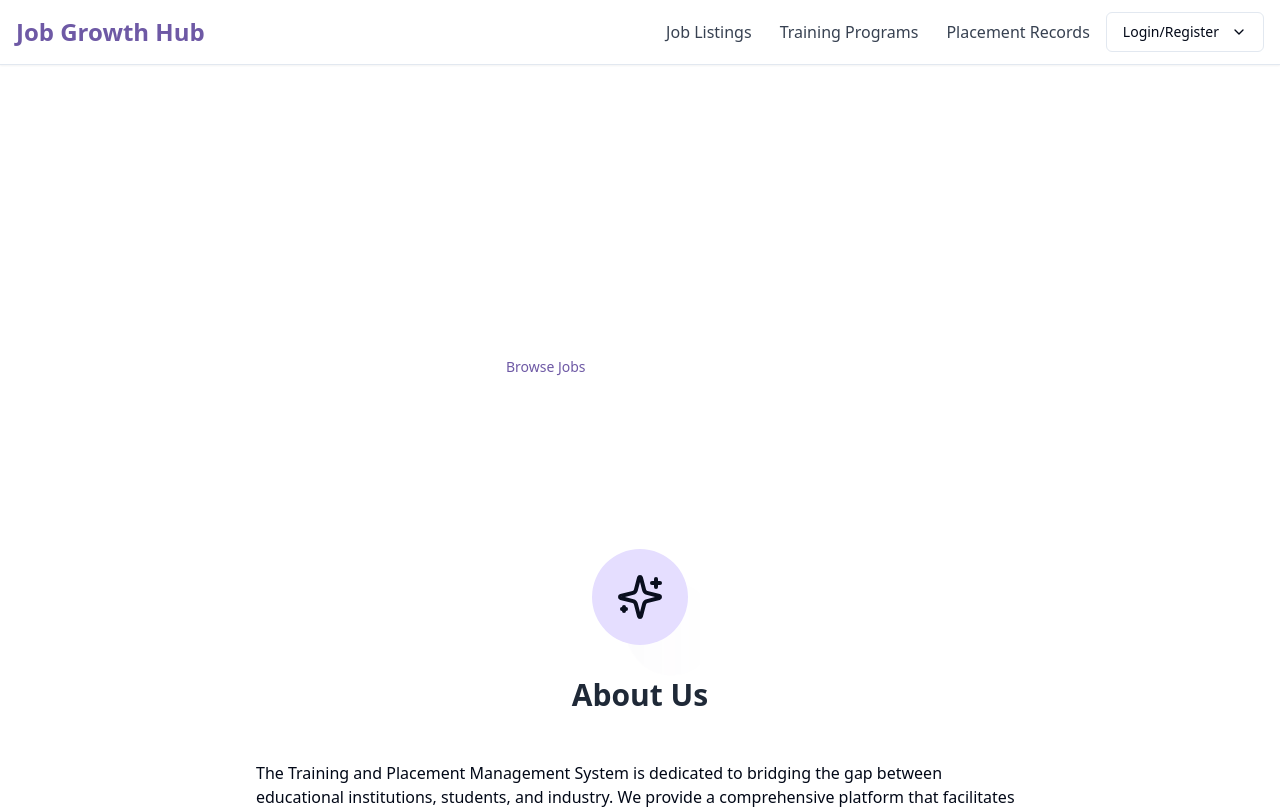
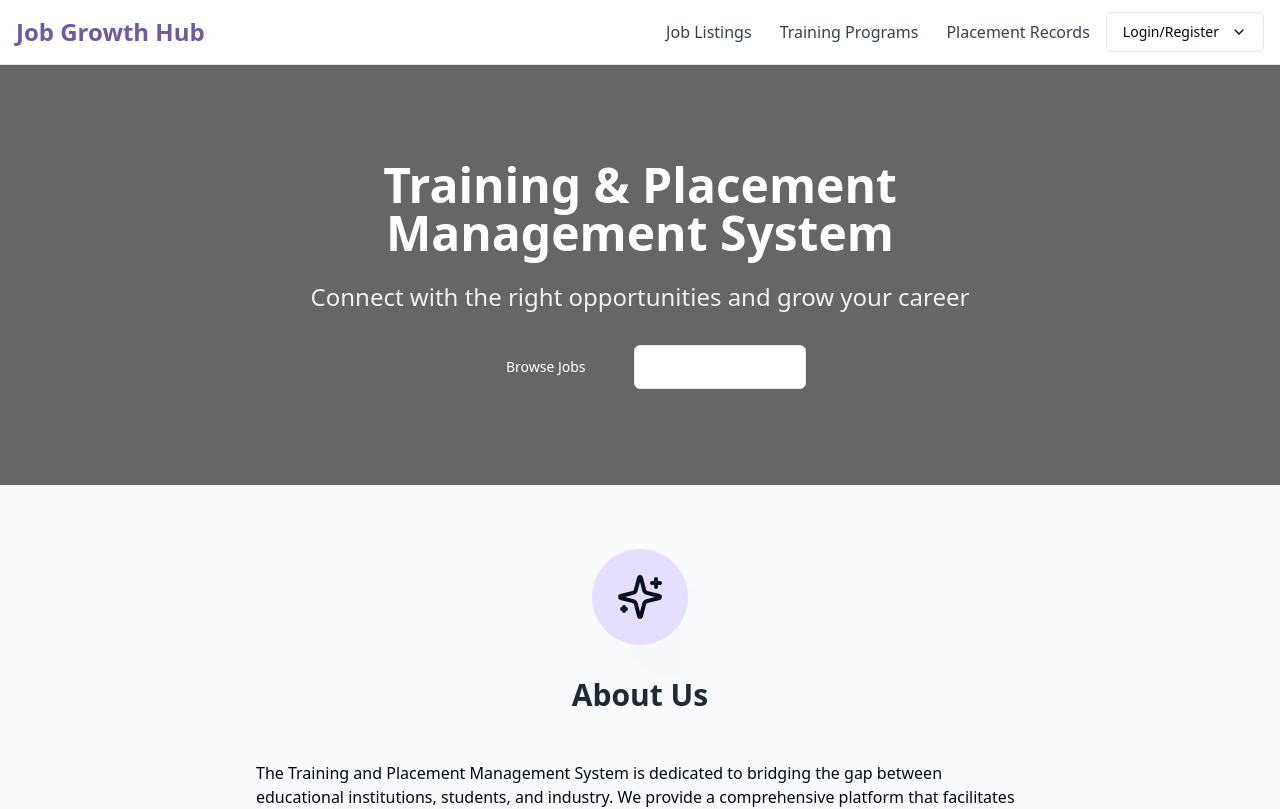
Before and after one commit to PranavVaish/Training-and-Placement-Management-System, a React (Vite) app: page / in a window 1280 px wide. Shown: the top 809 px of the page. Built offline with nearby package versions, Linux system fonts and the light colour scheme.

Commit message:
feat: Improve index page design
- Changed button background colors for better visibility.
- Added a background image to the index page.
- Removed extra space on the main page.

```diff
--- a/src/index.css
+++ b/src/index.css
@@ -1,7 +1,13 @@
-
 @tailwind base;
 @tailwind components;
 @tailwind utilities;
+
+/* Remove default margins and paddings */
+body, html {
+  margin: 0;
+  padding: 0;
+  overflow-x: hidden;
+}
 
 @layer base {
   :root {
--- a/src/pages/Index.tsx
+++ b/src/pages/Index.tsx
@@ -1,14 +1,21 @@
-
 import MainLayout from '@/components/layout/MainLayout';
 import { Link } from 'react-router-dom';
 import { ArrowRight, BookOpen, Calendar, GraduationCap, Users, Briefcase, Sparkles } from 'lucide-react';
 import { Button } from '@/components/ui/button';
+import backgroundImage from '@/assets/job-portal-bg.jpg';
 
 export default function Index() {
   return (
     <MainLayout>
-      {/* Hero Section */}
-      <section className="bg-gradient-to-r from-portal-DEFAULT to-portal-dark py-16 md:py-24 text-white">
+      {/* Hero Section with Background Image */}
+      <section
+        className="relative bg-cover bg-center py-16 md:py-24 text-white"
+        style={{
+          backgroundImage: `linear-gradient(rgba(0,0,0,0.6), rgba(0,0,0,0.6)), url(${backgroundImage})`,
+          backgroundSize: 'cover',
+          backgroundPosition: 'center'
+        }}
+      >
         <div className="container mx-auto px-4">
           <div className="max-w-3xl mx-auto text-center">
             <h1 className="text-3xl md:text-5xl font-bold mb-6">
@@ -18,10 +25,10 @@ export default function Index() {
               Connect with the right opportunities and grow your career
             </p>
             <div className="flex flex-wrap justify-center gap-4">
-              <Button asChild size="lg" className="bg-white text-portal-dark hover:bg-gray-100">
+              <Button asChild size="lg" className="bg-portal-DEFAULT hover:bg-portal-dark text-white">
                 <Link to="/jobs">Browse Jobs</Link>
               </Button>
-              <Button asChild size="lg" variant="outline" className="border-white text-white hover:bg-portal-dark">
+              <Button asChild size="lg" variant="outline" className="bg-white text-portal-DEFAULT hover:bg-gray-100">
                 <Link to="/training">Explore Training</Link>
               </Button>
             </div>
@@ -29,11 +36,10 @@ export default function Index() {
         </div>
       </section>
 
-      {/* About Us Section with animation */}
-      <section className="py-16 bg-white" id="about">
+      {/* About Us Section */}
+      <section className="py-16 bg-gray-50" id="about">
         <div className="container mx-auto px-4">
           <div className="max-w-3xl mx-auto">
-            {/* Animated element */}
             <div className="flex justify-center mb-8">
               <div className="relative">
                 <div className="animate-spin-slow absolute -top-4 -left-4 w-16 h-16 rounded-full bg-gradient-to-r from-portal-DEFAULT to-portal-dark opacity-20"></div>
@@ -62,7 +68,7 @@ export default function Index() {
       </section>
 
       {/* Features Section */}
-      <section className="py-16 bg-gray-50">
+      <section className="py-16 bg-white">
         <div className="container mx-auto px-4">
           <h2 className="text-3xl font-bold text-center mb-12 text-gray-800">Training & Placements</h2>
           <div className="grid grid-cols-1 md:grid-cols-3 gap-8">
@@ -106,7 +112,7 @@ export default function Index() {
           <p className="text-lg mb-8 max-w-2xl mx-auto text-gray-700">
             Join our platform today to access exclusive job listings, training programs, and career resources.
           </p>
-          <Button asChild size="lg" className="bg-portal-DEFAULT hover:bg-portal-dark">
+          <Button asChild size="lg" className="bg-portal-DEFAULT hover:bg-portal-dark text-white">
             <Link to="/auth/register/student">
               Register Now <ArrowRight className="ml-2 h-4 w-4" />
             </Link>
```
Also changed, not shown: src/assets/job-portal-bg.jpg (added).
